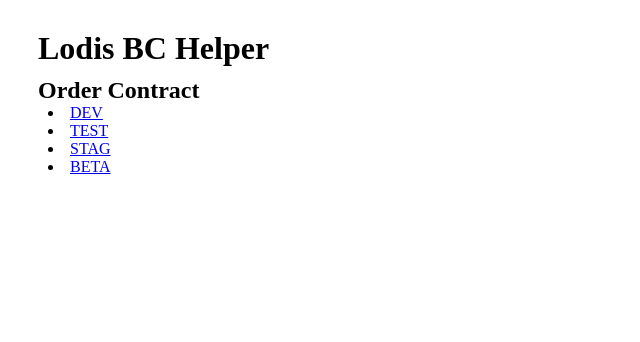
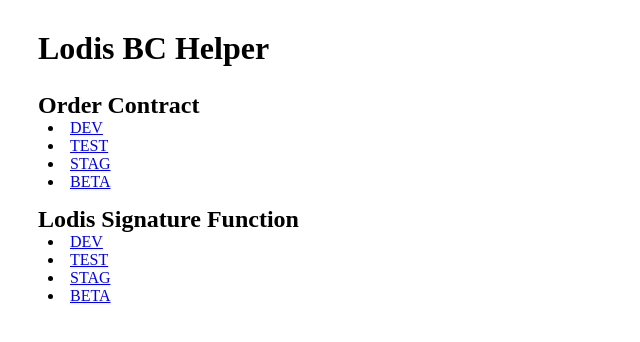
Before and after one commit to imelon2/helper, a React (Create React App) app: page / in a window 1280 px wide. Shown: the top 342 px of the page, without its empty margins (0-640 px from the left). Built offline with nearby package versions, Linux system fonts and the light colour scheme; what dwallet-libs would draw is missing.

Commit message:
test sigle page

```diff
--- a/src/App.tsx
+++ b/src/App.tsx
@@ -3,6 +3,7 @@ import { Routes, Route } from 'react-router-dom';
 import Home from './page/Home/Home';
 import OrderHandlePage from './page/Order/OrderHandlePage';
 import Header from './components/Header/Header';
+import SignaturePage from './page/Signature/SignaturePage';
 
 function App() {
   return (
@@ -11,6 +12,7 @@ function App() {
       <Routes>
         <Route path='/' element={<Home />} />
         <Route path='/order/:context' element={<OrderHandlePage />} />
+        <Route path='/signature/:context' element={<SignaturePage />} />
       </Routes>
     </div>
   );
--- a/src/index.tsx
+++ b/src/index.tsx
@@ -1,15 +1,15 @@
 import React from 'react';
 import ReactDOM from 'react-dom/client';
 import App from './App';
-import { BrowserRouter } from 'react-router-dom';
+import { BrowserRouter, HashRouter } from 'react-router-dom';
 
 const root = ReactDOM.createRoot(
   document.getElementById('root') as HTMLElement
 );
 root.render(
-  <BrowserRouter>
+  <HashRouter>
     <App />
-  </BrowserRouter>
+  </HashRouter>
 );
 
 // If you want to start measuring performance in your app, pass a function
--- a/src/page/Home/Home.css
+++ b/src/page/Home/Home.css
@@ -1,5 +1,9 @@
 .container {
     margin-left: 30px;
+}
+
+.wrapper {
+    margin-top: 15px;
 }
 .title {
 
--- a/src/page/Home/Home.tsx
+++ b/src/page/Home/Home.tsx
@@ -5,13 +5,20 @@ import "./Home.css"
 function Home() {
     return (
         <div className="container">
-            <div>
+            <div className='wrapper'>
                 <div className="titleText title">Order Contract</div>
                 <li><Link to={"/order/dev"}>DEV</Link></li>
                 <li><Link to={"/order/test"}>TEST</Link></li>
                 <li><Link to={"/order/stag"}>STAG</Link></li>
                 <li><Link to={"/order/beta"}>BETA</Link></li>
             </div>
+            <div className='wrapper'>
+                <div className="titleText title">Lodis Signature Function</div>
+                <li><Link to={"/signature/dev"}>DEV</Link></li>
+                <li><Link to={"/signature/test"}>TEST</Link></li>
+                <li><Link to={"/signature/stag"}>STAG</Link></li>
+                <li><Link to={"/signature/beta"}>BETA</Link></li>
+            </div>
         </div>
     )
 }
--- /dev/null
+++ b/src/page/Signature/SignaturePage.tsx
@@ -0,0 +1,9 @@
+import './SignaturePage.css'
+
+function SignaturePage() {
+    return (
+        <div>SignaturePage</div>
+    )
+}
+
+export default SignaturePage
```
Also changed, not shown: src/page/Signature/SignaturePage.css (added), 2 other files (tests, documents, lock files or other folders).
